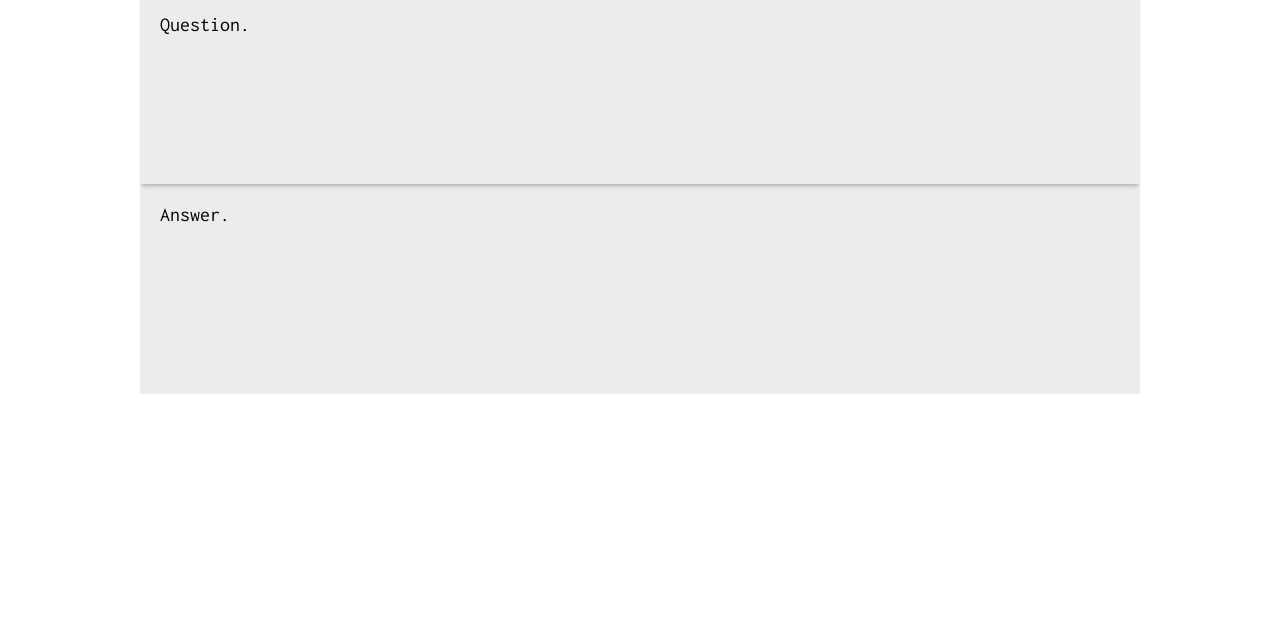
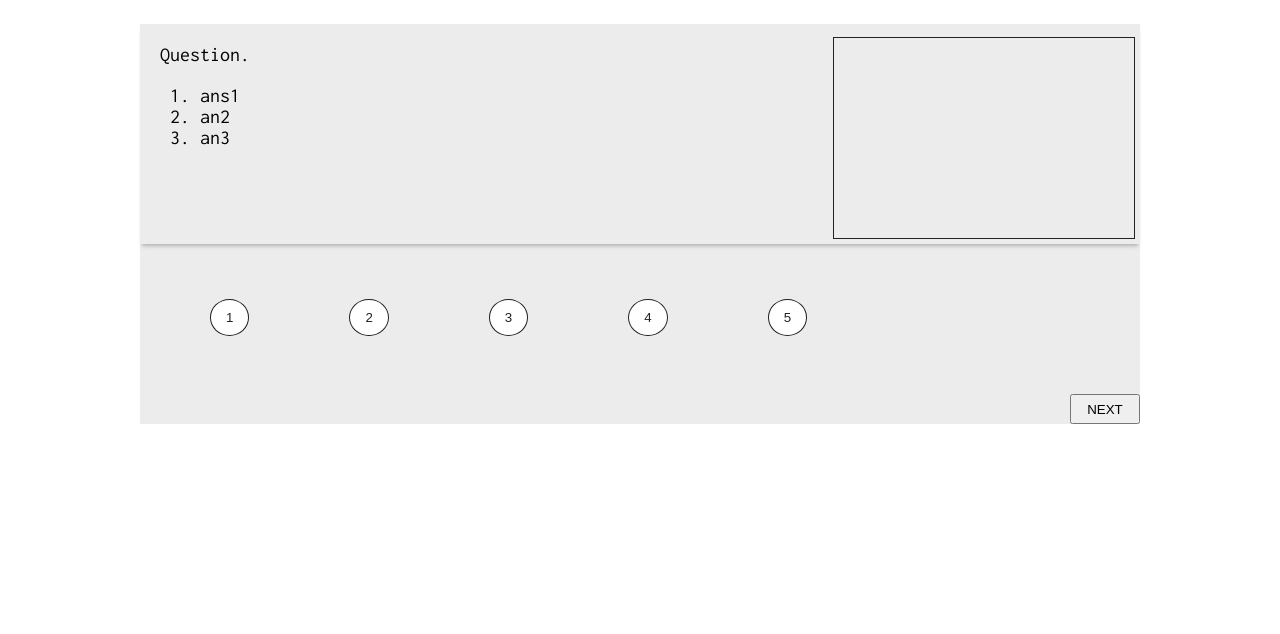
Before and after one commit to imansha27/Mcq-app, a plain HTML site: page Application/Client_side/s-home.html in a window 1280 px wide. Shown: the part 166-800 px from the top of the page. Drawn offline with nearby package versions, Linux system fonts and the light colour scheme; a web font is replaced by a local one.

Commit message:
quiz page

```diff
--- a/Application/Client_side/components/navbar_after_login.html
+++ b/Application/Client_side/components/navbar_after_login.html
@@ -15,7 +15,7 @@
         <ul class="navbar-links">
             <li><a id="lnk" href="s-home.html">Quiz</a></li>
             <li><a id="lnk" href="s-profile.html">Profile</a></li>
-            <li><a id="lnk" href="chat.html">Chatroom</a></li>
+            <li><a id="lnk" href="chat.html">Chat</a></li>
             <li id="login-btn"><a href="index.html">LOG OUT</a></li>
         </ul>
     </nav>
--- a/Application/Client_side/s-home.html
+++ b/Application/Client_side/s-home.html
@@ -1,33 +1,58 @@
 <!DOCTYPE html>
 <html lang="en">
   <head>
-    <meta charset="UTF-8">
-    <meta name="viewport" content="width=device-width, initial-scale=1.0">
-    <link rel="stylesheet" href="styles/s-home.css">
-    <link rel="stylesheet" href="styles/navbar.css">
+    <meta charset="UTF-8" />
+    <meta name="viewport" content="width=device-width, initial-scale=1.0" />
+    <link rel="stylesheet" href="styles/s-home.css" />
+    <link rel="stylesheet" href="styles/navbar.css" />
     <title>Quiz</title>
     <div ="h-container">
       <div class="navbar-container" id="navbarContainer"></div>
       <div class="q-container">
         <div class="qtn">
           Question.
+          <div class="img-cont"></div>
+          <div class="list">
+            <ol>
+              <li>ans1</li>
+              <li>an2</li>
+              <li>an3</li>
+            </ol>
           </div>
-           <div class="ans">
-           Answer.
+        </div>
+        <div class="ans-btns">
+          <button class="btn">1</button>
+          <button class="btn">2</button>
+          <button class="btn">3</button>
+          <button class="btn">4</button>
+          <button class="btn">5</button>
+        </div>
+        <button id="next-btn">NEXT</button>
       </div>
 
-        </div>
     </div>
   </head>
   <body>
     <script>
       // Fetch and inject navbar contents
-        fetch('./components/navbar_after_login.html')
-            .then(response => response.text())
-            .then(html => {
-                document.getElementById('navbarContainer').innerHTML = html;
+      fetch("./components/navbar_after_login.html")
+        .then((response) => response.text())
+        .then((html) => {
+          document.getElementById("navbarContainer").innerHTML = html;
         })
-            .catch(error => console.error('Error fetching navbar content:', error));
+        .catch((error) =>
+          console.error("Error fetching navbar content:", error)
+        );
+    </script>
+
+    <script src="https://code.jquery.com/jquery-3.6.4.min.js"></script>
+    <script>
+      $(document).ready(function () {
+        $(".btn").click(function () {
+          $(".btn").removeClass("clicked"); // Remove the class from all buttons
+          $(this).addClass("clicked"); // Add the class to the clicked button
+        });
+      });
     </script>
   </body>
 </html>
--- a/Application/Client_side/styles/s-home.css
+++ b/Application/Client_side/styles/s-home.css
@@ -10,7 +10,7 @@
     width: 1000px;
     height: 400px;
     left: 140px;
-    top: 160px;
+    top: 190px;
     background: rgba(217, 217, 217, 0.5);
 
 }
@@ -18,7 +18,7 @@
 .qtn{
     position: absolute;
     width: 960px;
-    height: 150px;
+    height: 180px;
     padding: 20px;
     font-size: 20px;
     box-shadow: 0px 4px 4px -2px rgba(0, 0, 0, 0.25);
@@ -26,10 +26,72 @@
     font-family: 'Inconsolata', monospace;
 }
 
-.ans{
+.ans-btns{
     position: absolute;
     padding: 20px;
     font-size: 20px;
-    top: 190px;
+    top: 250px;
     font-family: 'Inconsolata', monospace;
+    display: flex;
+
 }
+
+.btn{
+    background:#fff;
+    color:#222;
+    font-weight:500;
+    font-style: bold;
+    width:100%;
+    border:1px solid #222;
+    padding: 10px 15px;
+    margin:5px 50px;
+    text-align: center;
+    border-radius: 10px;
+    cursor:pointer;
+    border-radius: 100%;
+    position: relative;
+}
+
+ .btn:hover {
+
+    transform: scale(1.05);
+
+  }
+
+  .btn::after {
+    content: "";
+    display: none;
+    width: 90%;
+    height: 90%;
+    background: url('../images/cross.png') center/contain no-repeat;
+    position: absolute;
+    top: 1px;
+    left: 2px;
+    z-index: 1;
+    opacity: 0.7;
+  }
+
+  .btn.clicked::after {
+    display: block;
+  }
+
+
+  .img-cont{
+
+  position: absolute;
+  width: 300px;
+  height: 200px;
+  border:1px solid #222;
+  bottom: 0;
+  right: 0;
+  margin: 5px;
+  }
+
+  #next-btn{
+    position: absolute;
+    bottom: 0;
+    right: 0;
+    width: 70px;
+  height: 30px;
+
+  }
```
Also changed, not shown: Application/Client_side/images/cr.png (added), Application/Client_side/images/cross.png (added). Lines whose indentation alone changed are shown as unchanged.
